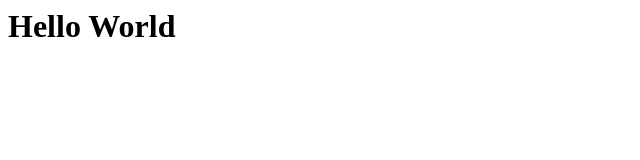
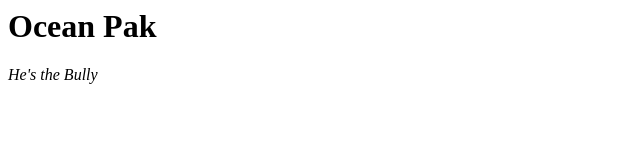
Before and after one commit to bw2992/bw2992.github.io, a plain HTML site: page index.html in a window 1280 px wide. Shown: the whole page, without its empty margins (0-640 px from the left). Drawn offline with Linux system fonts and the light colour scheme.

Commit message:
changed h1 text

```diff
--- a/index.html
+++ b/index.html
@@ -2,6 +2,7 @@
 
 <head></head>
 <body>
-    <h1> Hello World </h1>
+    <h1> Ocean Pak </h1>
+    <p><i>He's the Bully</i></p>
 </body>
 </html>
```
